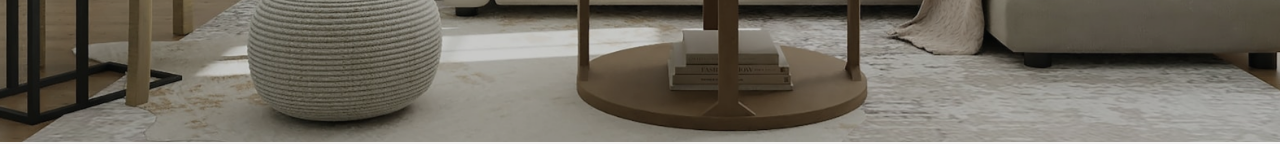
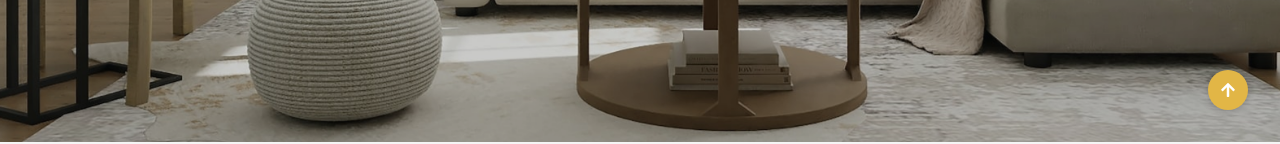
Before and after one commit to abhsyk/architect, a React (Create React App) app: page / in a window 1280 px wide. Shown: the part 658-802 px from the top of the page. Built offline with nearby package versions, Linux system fonts and the light colour scheme; a web font is replaced by a local one.

Commit message:
Scroll button

```diff
--- a/src/components/layouts/Layout/index.tsx
+++ b/src/components/layouts/Layout/index.tsx
@@ -1,6 +1,7 @@
 import { FC, PropsWithChildren } from 'react';
 import styled, { ThemeProvider } from 'styled-components';
 import { GlobalStyle, theme } from '../../../styles';
+import { ScrollButton } from '../../ui';
 
 const Layout: FC<PropsWithChildren> = ({ children }) => {
   return (
@@ -8,6 +9,7 @@ const Layout: FC<PropsWithChildren> = ({ children }) => {
       <ThemeProvider theme={theme}>
         <GlobalStyle />
         {children}
+        <ScrollButton />
       </ThemeProvider>
     </StyledLayout>
   );
--- /dev/null
+++ b/src/components/ui/ScrollButton/index.tsx
@@ -0,0 +1,31 @@
+import { FC } from 'react';
+import { FaArrowUp } from 'react-icons/fa';
+import styled from 'styled-components';
+
+const ScrollButton: FC = () => {
+  return (
+    <Button>
+      <FaArrowUp />
+    </Button>
+  );
+};
+
+// Styles
+const Button = styled.a`
+  position: fixed;
+  right: 2rem;
+  bottom: 2rem;
+  color: ${({ theme }) => theme.colors.white};
+  width: 2.5rem;
+  height: 2.5rem;
+  background: ${({ theme }) => theme.colors.primary};
+  display: flex;
+  justify-content: center;
+  align-items: center;
+  font-size: 1rem;
+  border-radius: 50%;
+  box-shadow: 0 1px 6px rgba(0, 0, 0, 0.2);
+  cursor: pointer;
+`;
+
+export default ScrollButton;
--- /dev/null
+++ b/src/components/ui/index.ts
@@ -0,0 +1 @@
+export { default as ScrollButton } from './ScrollButton';
--- a/src/styles/index.ts
+++ b/src/styles/index.ts
@@ -12,8 +12,9 @@ export const GlobalStyle = createGlobalStyle`
 `;
 
 export const colors = {
-  primary: '',
-  grey: '#a7a7a7',
+  primary: '#E2B646;',
+  grey: '#A7A7A7',
+  white: '#FFF',
 };
 
 // Define what props.theme will look like
```
